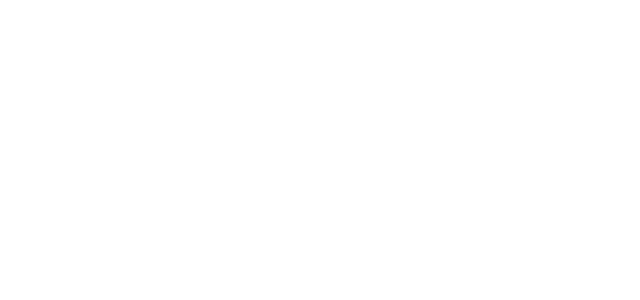
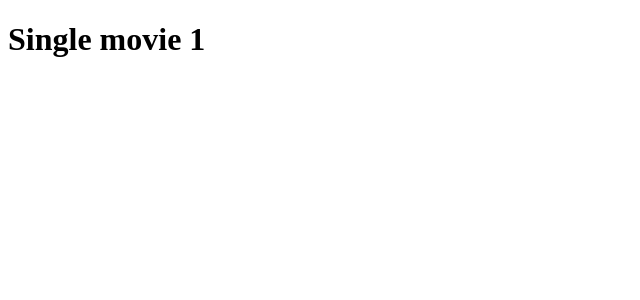
Before and after one commit to odon-airoldi/webapp-react, a React (Vite) app: page /movie/1 in a window 1280 px wide. Before the commit this address had no page. Shown: the top 300 px of the page, without its empty margins (0-640 px from the left). Built offline with nearby package versions, Linux system fonts and the light colour scheme.

Commit message:
add useParams

```diff
--- a/pages/AppMovie.jsx
+++ b/pages/AppMovie.jsx
@@ -1,8 +1,12 @@
+import { useParams } from "react-router-dom"
+
 export default function AppMovie() {
+
+    const { id } = useParams();
 
     return (
         <>
-            <h1>Single book</h1>
+            <h1>Single movie {id}</h1>
         </>
     )
 
--- a/src/App.jsx
+++ b/src/App.jsx
@@ -12,7 +12,7 @@
       <BrowserRouter>
         <Routes>
           <Route path="/" element={<AppHome />} />
-          <Route path="book/id" element={<AppMovie />} />
+          <Route path="movie/:id" element={<AppMovie />} />
         </Routes>
       </BrowserRouter>
 
```
